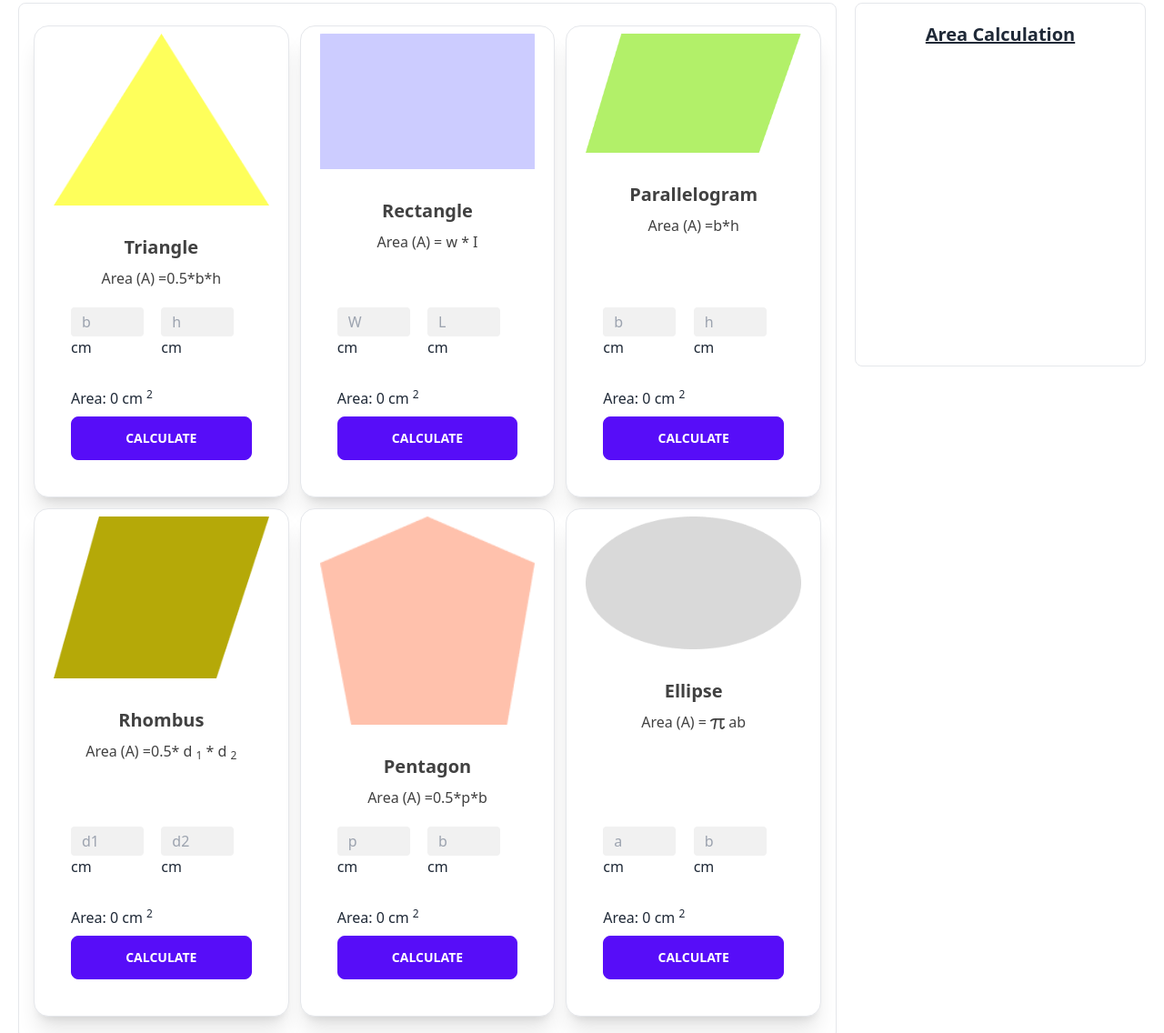
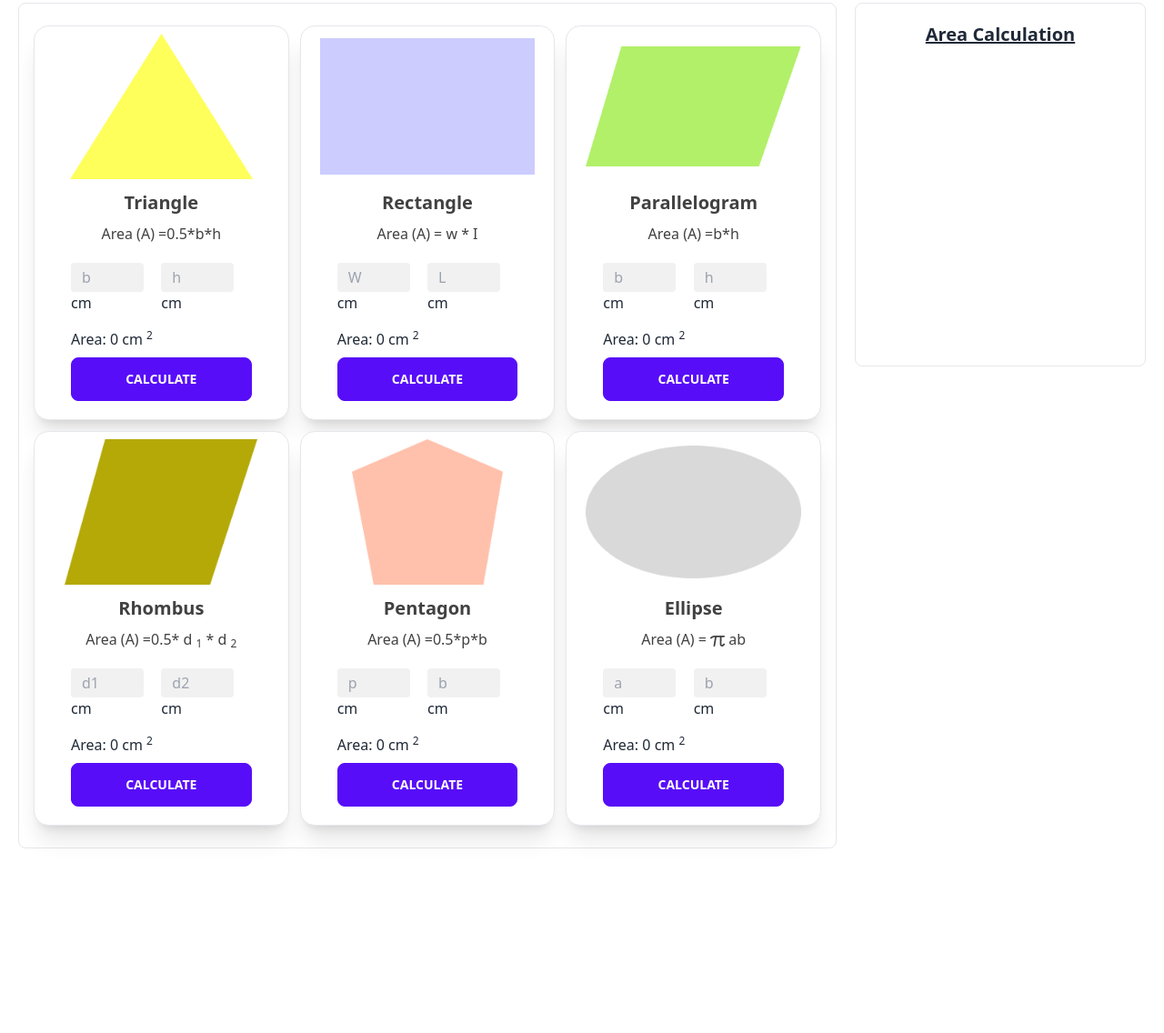
Before and after one commit to Solaiman366882/geometry-genius, a plain HTML site: page index.html in a window 1280 px wide. Shown: the part 173-1309 px from the top of the page at 91% size. After the commit the page ends 1126 px from the top, so only its background shows below. Drawn offline with nearby package versions, Linux system fonts and the light colour scheme.

Commit message:
some style change for better view

```diff
--- a/index.html
+++ b/index.html
@@ -32,11 +32,11 @@
         <section class="flex gap-5 p-5 items-start">
             <div class="flex-1 border rounded-lg grid gap-3 grid-cols-1 md:grid-cols-2 lg:grid-cols-3 py-6 px-4">
                 <div class="card bg-base-100 shadow-xl border p-2 ">
-                    <figure><img src="./images/triangle.png" alt="triangle" class="object-contain w-[90%]"  /></figure>
-                    <div class="card-body">
+                    <figure><img src="./images/triangle.png" alt="triangle" class="object-contain w-[90%] h-[160px]"  /></figure>
+                    <div class="card-body py-3">
                       <h2 class="card-title text-[#414141] text-center block">Triangle</h2>
                       <p class="text-[#414141] text-center block">Area (A) =0.5*b*h</p>
-                      <div class="flex justify-around mt-3 mb-6">
+                      <div class="flex justify-around mt-3 mb-2">
                         <div>
                             <input type="number" placeholder="b" class="bg-[#F1F1F1] pl-3 rounded max-w-[80px] h-[32px]" id="tri-base"> <span>cm</span>
                         </div>
@@ -54,11 +54,11 @@
                   </div>
                   <!-- Rectangle Area -->
                 <div class="card bg-base-100 shadow-xl border p-2 ">
-                    <figure><img src="./images/rectangle.png" alt="triangle" class="object-contain w-[90%]"  /></figure>
-                    <div class="card-body">
+                    <figure><img src="./images/rectangle.png" alt="triangle" class="object-contain w-[90%] h-[160px]"  /></figure>
+                    <div class="card-body py-3">
                       <h2 class="card-title text-[#414141] text-center block">Rectangle</h2>
                       <p class="text-[#414141] text-center block">Area (A) = w * I</p>
-                      <div class="flex justify-around mt-3 mb-6">
+                      <div class="flex justify-around mt-3 mb-2">
                         <div>
                             <input type="number" placeholder="W" id="rect-width" class="bg-[#F1F1F1] pl-3 rounded max-w-[80px] h-[32px]"> <span>cm</span>
                         </div>
@@ -76,11 +76,11 @@
                   </div>
                   <!-- Parallelogram Area -->
                 <div class="card bg-base-100 shadow-xl border p-2 ">
-                    <figure><img src="./images/parallelogram.png" alt="triangle" class="object-contain w-[90%]" /></figure>
-                    <div class="card-body">
+                    <figure><img src="./images/parallelogram.png" alt="triangle" class="object-contain w-[90%] h-[160px]" /></figure>
+                    <div class="card-body py-3">
                       <h2 class="card-title text-[#414141] text-center block">Parallelogram</h2>
                       <p class="text-[#414141] text-center block">Area (A) =b*h</p>
-                      <div class="flex justify-around mt-3 mb-6">
+                      <div class="flex justify-around mt-3 mb-2">
                         <div>
                             <input type="number" placeholder="b" class="bg-[#F1F1F1] pl-3 rounded max-w-[80px] h-[32px]" id="paral-base"> <span>cm</span>
                         </div>
@@ -97,11 +97,11 @@
                     </div>
                   </div>
                 <div class="card bg-base-100 shadow-xl border p-2 ">
-                    <figure><img src="./images/rhombus.png" alt="triangle" class="object-contain w-[90%]"  /></figure>
-                    <div class="card-body">
+                    <figure><img src="./images/rhombus.png" alt="triangle" class="object-contain w-[90%] h-[160px]"  /></figure>
+                    <div class="card-body py-3">
                       <h2 class="card-title text-[#414141] text-center block">Rhombus</h2>
                       <p class="text-[#414141] text-center block">Area (A) =0.5* <span>d <sub>1</sub></span> * <span>d <sub>2</sub></span></p>
-                      <div class="flex justify-around mt-3 mb-6">
+                      <div class="flex justify-around mt-3 mb-2">
                         <div>
                             <input type="number" placeholder="d1" id="rhombus-d1" class="bg-[#F1F1F1] pl-3 rounded max-w-[80px] h-[32px]"> <span>cm</span>
                         </div>
@@ -118,11 +118,11 @@
                     </div>
                   </div>
                 <div class="card bg-base-100 shadow-xl border p-2 ">
-                    <figure><img src="./images/pentagon.png" alt="triangle" class="object-contain w-[90%]"  /></figure>
-                    <div class="card-body">
+                    <figure><img src="./images/pentagon.png" alt="triangle" class="object-contain w-[90%] h-[160px]"  /></figure>
+                    <div class="card-body py-3">
                       <h2 class="card-title text-[#414141] text-center block">Pentagon</h2>
                       <p class="text-[#414141] text-center block">Area (A) =0.5*p*b</p>
-                      <div class="flex justify-around mt-3 mb-6">
+                      <div class="flex justify-around mt-3 mb-2">
                         <div>
                             <input type="number" placeholder="p" id="pentagon-p" class="bg-[#F1F1F1] pl-3 rounded max-w-[80px] h-[32px]"> <span>cm</span>
                         </div>
@@ -139,11 +139,11 @@
                     </div>
                   </div>
                 <div class="card bg-base-100 shadow-xl border p-2 ">
-                    <figure><img src="./images/ellipse.png" alt="triangle" class="object-contain w-[90%]"  /></figure>
-                    <div class="card-body">
+                    <figure><img src="./images/ellipse.png" alt="triangle" class="object-contain w-[90%] h-[160px]"  /></figure>
+                    <div class="card-body py-3">
                       <h2 class="card-title text-[#414141] text-center block">Ellipse</h2>
                       <p class="text-[#414141] text-center block">Area (A) = <img src="images/Vector.png" class="inline-block" alt=""> ab</p>
-                      <div class="flex justify-around mt-3 mb-6">
+                      <div class="flex justify-around mt-3 mb-2">
                         <div>
                             <input type="number" placeholder="a" id="ellipse-a" class="bg-[#F1F1F1] pl-3 rounded max-w-[80px] h-[32px]"> <span>cm</span>
                         </div>
```
